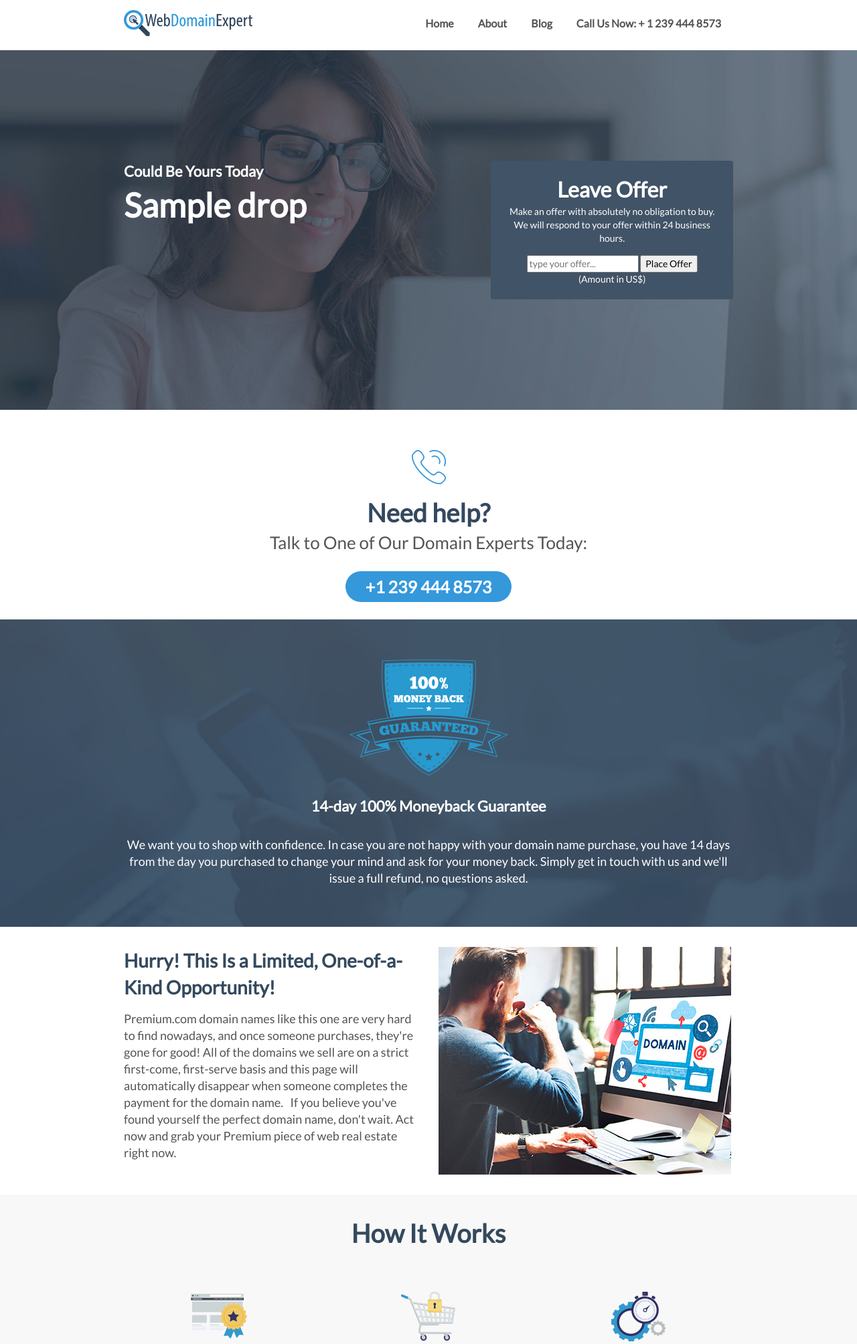
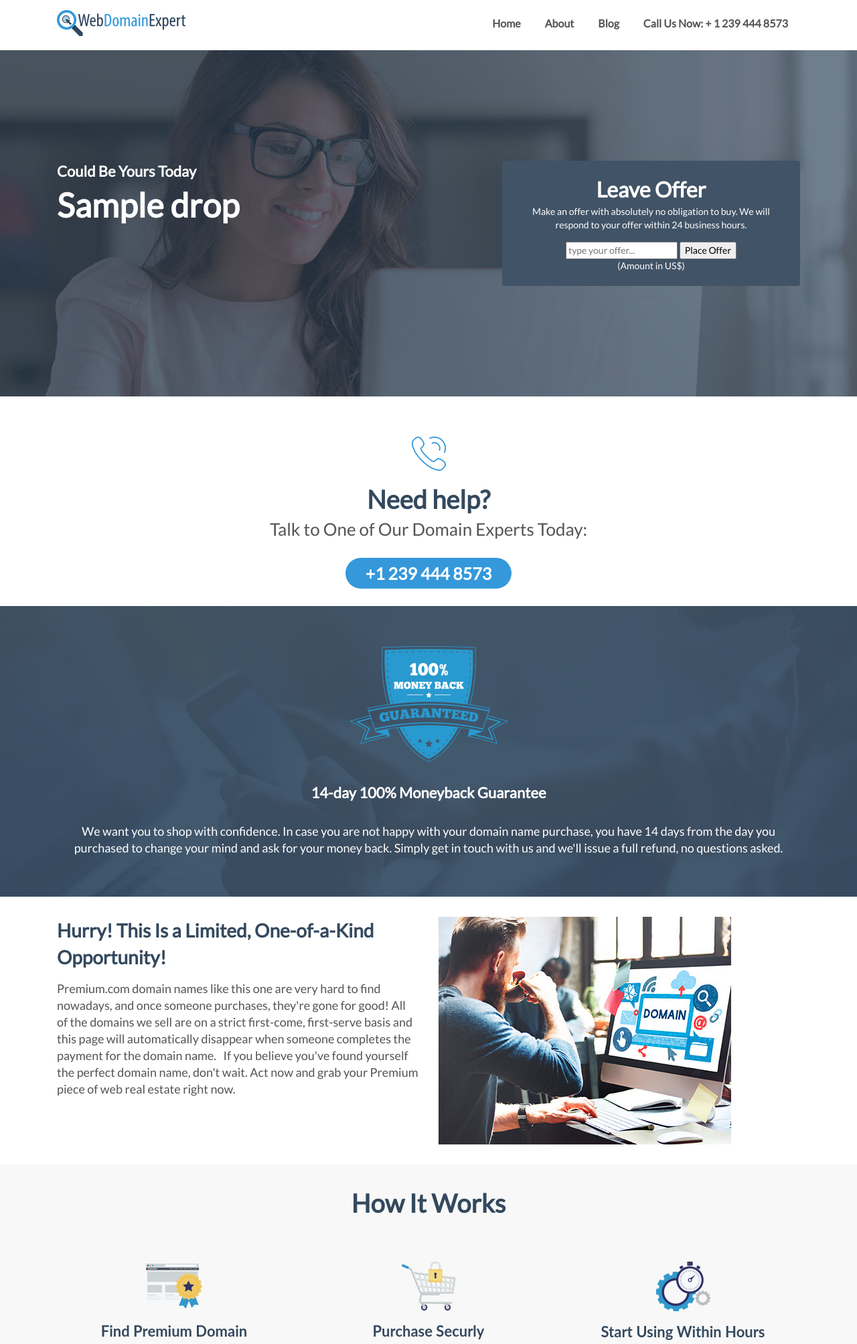
Before and after one commit to markovuckovic992/domainsell, a Django app: template templates/index.html in a window 1280 px wide. Shown: the top 2007 px of the page at 67% size. Run offline with Django 3.2, Linux system fonts and the light colour scheme; the template is opened without the code that fills it: most values are stand-ins (such as "Sample title", 1, 10 or a date in 2020); some libraries are stand-ins or nearby versions.

Commit message:
Signed-off-by: markovuckovic992 <markovuckovic992@yahoo.com>

```diff
--- a/static/css/style.css
+++ b/static/css/style.css
@@ -11,7 +11,7 @@
 .container
 {
 	width: 100%;
-	max-width: 940px;
+	max-width: 1140px;
 }
 .logo
 {
```
